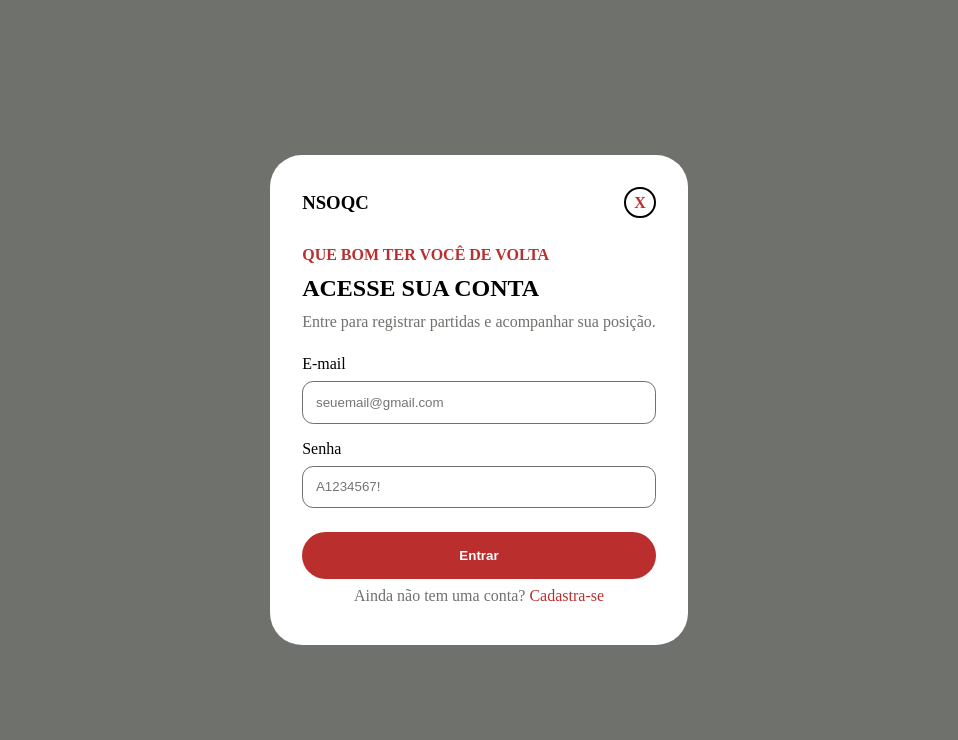
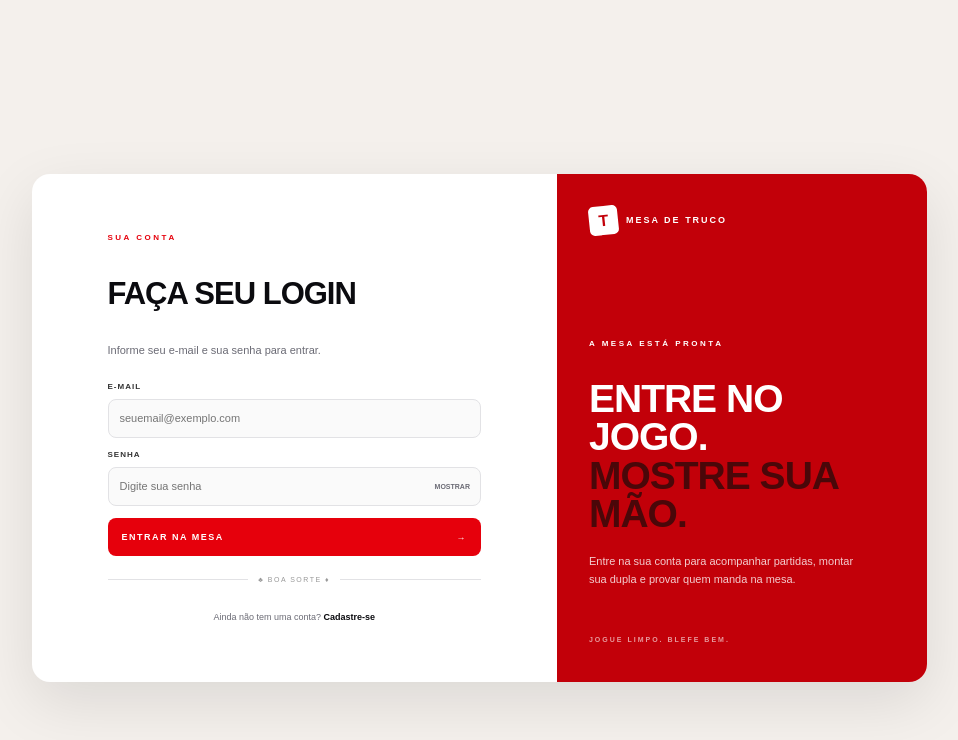
Before and after one commit to IsaBacco/Projeto_truco, a plain HTML site: page web-data-viz/public/login.html in a window 1280 px wide. Shown: the whole page, without its empty margins (161-1119 px from the left). Drawn offline with Linux system fonts and the light colour scheme.

Commit message:
Atualização cadastro e login

```diff
--- /dev/null
+++ b/web-data-viz/public/css/cadastro.css
@@ -0,0 +1,238 @@
+* {
+  margin: 0;
+  padding: 0;
+  box-sizing: border-box;
+}
+
+body {
+  font-family: 'Ubuntu', Arial, sans-serif;
+  background-color: #f4f0ec;
+  min-height: 100vh;
+  display: flex;
+  justify-content: center;
+  align-items: center;
+  padding: 20px;
+}
+
+/* ===== Cartão principal ===== */
+.container {
+  display: flex;
+  width: 100%;
+  max-width: 895px;
+  min-height: 497px;
+  background-color: #fff;
+  border-radius: 18px;
+  overflow: hidden;
+  box-shadow: 0 20px 60px rgba(0, 0, 0, 0.1);
+}
+
+/* ===== Lado esquerdo ===== */
+.lado-esquerdo {
+  width: 45%;
+  background-color: #c20009;
+  color: #fff;
+  padding: 32px;
+  display: flex;
+  flex-direction: column;
+  justify-content: space-between;
+  gap: 30px;
+}
+
+.logo {
+  display: flex;
+  align-items: center;
+  gap: 8px;
+}
+
+.logo-icone {
+  width: 29px;
+  height: 29px;
+  background-color: #fff;
+  color: #c20009;
+  border-radius: 5px;
+  font-weight: 700;
+  display: flex;
+  justify-content: center;
+  align-items: center;
+  transform: rotate(-6deg);
+}
+
+.logo-nome {
+  font-size: 9px;
+  font-weight: 700;
+  letter-spacing: 2px;
+  text-transform: uppercase;
+}
+
+.espaco-imagem {
+  width: 128px;
+  height: 56px;
+  margin-bottom: 18px;
+}
+
+.etiqueta {
+  font-size: 8px;
+  font-weight: 700;
+  letter-spacing: 2.5px;
+  text-transform: uppercase;
+  margin-bottom: 12px;
+}
+
+.lado-esquerdo h2 {
+  font-size: 39px;
+  line-height: 0.98;
+  letter-spacing: -1px;
+  text-transform: uppercase;
+  margin-bottom: 20px;
+}
+
+.lado-esquerdo h2 span {
+  color: #4a0709;
+}
+
+.descricao {
+  font-size: 11px;
+  line-height: 1.6;
+  max-width: 270px;
+  opacity: 0.8;
+}
+
+.rodape {
+  font-size: 7px;
+  font-weight: 700;
+  letter-spacing: 2px;
+  text-transform: uppercase;
+  opacity: 0.6;
+}
+
+/* ===== Lado direito ===== */
+.lado-direito {
+  width: 55%;
+  padding: 42px 76px;
+  display: flex;
+  flex-direction: column;
+  justify-content: center;
+}
+
+.etiqueta-vermelha {
+  color: #e6000c;
+  margin-bottom: 8px;
+}
+
+h1 {
+  font-size: 31px;
+  color: #0b0b0f;
+  letter-spacing: -1px;
+  text-transform: uppercase;
+}
+
+.subtitulo {
+  font-size: 11px;
+  color: #6b6b75;
+  margin: 6px 0 26px;
+}
+
+/* ===== Formulário ===== */
+label {
+  display: block;
+  font-size: 8px;
+  font-weight: 700;
+  letter-spacing: 1px;
+  text-transform: uppercase;
+  color: #333;
+  margin-bottom: 8px;
+}
+
+.campo {
+  display: flex;
+  align-items: center;
+  height: 37px;
+  background-color: #fafafa;
+  border: 1px solid #e2e2e5;
+  border-radius: 8px;
+  margin-bottom: 12px;
+}
+
+.campo:focus-within {
+  border-color: #e6000c;
+}
+
+.campo input {
+  flex: 1;
+  min-width: 0;
+  height: 100%;
+  padding: 0 11px;
+  border: none;
+  outline: none;
+  background: transparent;
+  font-family: inherit;
+  font-size: 11px;
+}
+
+.mostrar {
+  border: none;
+  background: transparent;
+  padding: 0 10px;
+  font-family: inherit;
+  font-size: 7px;
+  font-weight: 700;
+  text-transform: uppercase;
+  color: #6b6b75;
+  cursor: pointer;
+}
+
+.botao-entrar {
+  width: 100%;
+  height: 38px;
+  padding: 0 14px;
+  margin-top: 2px;
+  display: flex;
+  justify-content: space-between;
+  align-items: center;
+  background-color: #e6000c;
+  color: #fff;
+  border: none;
+  border-radius: 8px;
+  font-family: inherit;
+  font-size: 9px;
+  font-weight: 700;
+  letter-spacing: 1.5px;
+  text-transform: uppercase;
+  cursor: pointer;
+}
+
+.botao-entrar:hover {
+  background-color: #c20009;
+}
+
+/* ===== Divisor e link de login ===== */
+.divisor {
+  display: flex;
+  align-items: center;
+  gap: 10px;
+  margin: 20px 0;
+  font-size: 7px;
+  letter-spacing: 1.5px;
+  text-transform: uppercase;
+  color: #999;
+}
+
+.divisor::before,
+.divisor::after {
+  content: "";
+  flex: 1;
+  height: 1px;
+  background-color: #e2e2e5;
+}
+
+.login {
+  text-align: center;
+  font-size: 9px;
+  color: #6b6b75;
+}
+
+.login a {
+  color: #0b0b0f;
+  font-weight: 700;
+  text-decoration: none;
+}
--- a/web-data-viz/public/css/login.css
+++ b/web-data-viz/public/css/login.css
@@ -13,107 +13,241 @@
     --cor_subTitulo: #6e716c;
 }
 
-*{
+** {
   margin: 0;
   padding: 0;
-    text-decoration: none;
-    border: none;
-
+  box-sizing: border-box;
 }
 
-body{
-
-    background-color: #6e716c;
-    display: grid;
+body {
+  font-family: 'Ubuntu', Arial, sans-serif;
+  background-color: #f4f0ec;
+  min-height: 100vh;
+  display: flex;
+  justify-content: center;
   align-items: center;
-    justify-content: center;
-    min-height: 100vh;
-
+  padding: 20px;
 }
 
-#login_titulo{
+/* ===== Cartão principal ===== */
+.container {
+  display: flex;
+  width: 100%;
+  max-width: 895px;
+  min-height: 497px;
+  background-color: #fff;
+  border-radius: 18px;
+  overflow: hidden;
+  box-shadow: 0 20px 60px rgba(0, 0, 0, 0.1);
+}
+
+/* ===== Lado vermelho ===== */
+.lado-vermelho {
+  width: 45%;
+  background-color: #c20009;
+  color: #fff;
+  padding: 32px;
   display: flex;
   flex-direction: column;
-    gap: 0.7pc;
+  justify-content: space-between;
+  gap: 30px;
 }
-#voltar{
+
+.logo {
   display: flex;
   align-items: center;
-    justify-content: space-between;
-    margin-bottom: 1pc;
-}
-#x_voltar{
-    font-weight: bold;
-    border: 2px solid #000000;
-    border-radius: 2pc;
-    padding: 0.3pc 0.5pc;
-    color: var(--vermelho);
+  gap: 8px;
 }
 
+.logo-icone {
+  width: 29px;
+  height: 29px;
+  background-color: #fff;
+  color: #c20009;
+  border-radius: 5px;
+  font-weight: 700;
+  display: flex;
+  justify-content: center;
+  align-items: center;
+  transform: rotate(-6deg);
+}
 
-#login{
-    background-color: white;
-    border-radius: 2pc;
-    max-height: 80vh;
+.logo-nome {
+  font-size: 9px;
+  font-weight: 700;
+  letter-spacing: 2px;
+  text-transform: uppercase;
+}
+
+.espaco-imagem {
+  width: 128px;
+  height: 56px;
+  margin-bottom: 18px;
+}
+
+.etiqueta {
+  font-size: 8px;
+  font-weight: 700;
+  letter-spacing: 2.5px;
+  text-transform: uppercase;
+  margin-bottom: 12px;
+}
+
+.lado-vermelho h2 {
+  font-size: 39px;
+  line-height: 0.98;
+  letter-spacing: -1px;
+  text-transform: uppercase;
+  margin-bottom: 20px;
+}
+
+.lado-vermelho h2 span {
+  color: #4a0709;
+}
+
+.descricao {
+  font-size: 11px;
+  line-height: 1.6;
+  max-width: 270px;
+  opacity: 0.8;
+}
+
+.rodape {
+  font-size: 7px;
+  font-weight: 700;
+  letter-spacing: 2px;
+  text-transform: uppercase;
+  opacity: 0.6;
+}
+
+/* ===== Lado do formulário ===== */
+.lado-formulario {
+  width: 55%;
+  padding: 42px 76px;
   display: flex;
   flex-direction: column;
-    padding: 2pc ;
-
-
+  justify-content: center;
 }
 
-.texto_vermelho{
-    color: var(--vermelho);
-    font-weight: bold;
-}
-.subtexto{
-    color: var(--cor_subTitulo);
-    margin-bottom: 1pc;
+.etiqueta-vermelha {
+  color: #e6000c;
+  margin-bottom: 8px;
 }
 
-
-.campo{
-    border: 1px solid var(--cor_subTitulo);
-    padding: 0.8pc;
-    border-radius: 0.7pc;
-
+h1 {
+  font-size: 31px;
+  color: #0b0b0f;
+  letter-spacing: -1px;
+  text-transform: uppercase;
 }
 
-.inp_campos{
-    margin: 0.5pc 0;
-    display: flex;
-    flex-direction: column;
-
+.subtitulo {
+  font-size: 11px;
+  color: #6b6b75;
+  margin: 6px 0 26px;
 }
 
-.inp_campos label{
-    margin-bottom: 0.5pc;
+/* ===== Formulário ===== */
+label {
+  display: block;
+  font-size: 8px;
+  font-weight: 700;
+  letter-spacing: 1px;
+  text-transform: uppercase;
+  color: #333;
+  margin-bottom: 8px;
 }
 
-#bt_entrar{
-    color: white;
-    font-weight: bold;
-    background-color: var(--vermelho);
-    padding: 1pc;
-    border-radius: 2pc;
-    margin-top: 1pc;
+.campo {
+  display: flex;
+  align-items: center;
+  height: 37px;
+  background-color: #fafafa;
+  border: 1px solid #e2e2e5;
+  border-radius: 8px;
+  margin-bottom: 12px;
 }
 
-#rodape{
-    display: flex;
-    justify-content: center;
-    margin: 0.5pc;
-
+.campo:focus-within {
+  border-color: #e6000c;
 }
 
-#rodape a {
-    color: var(--vermelho);
+.campo input {
+  flex: 1;
+  min-width: 0;
+  height: 100%;
+  padding: 0 11px;
+  border: none;
+  outline: none;
+  background: transparent;
+  font-family: inherit;
+  font-size: 11px;
 }
 
-#rodape p{
-    color: var(--cor_subTitulo);
+.mostrar {
+  border: none;
+  background: transparent;
+  padding: 0 10px;
+  font-family: inherit;
+  font-size: 7px;
+  font-weight: 700;
+  text-transform: uppercase;
+  color: #6b6b75;
+  cursor: pointer;
 }
 
-#link ::selection{
-    border: 2pc solid black;
+.botao-entrar {
+  width: 100%;
+  height: 38px;
+  padding: 0 14px;
+  margin-top: 2px;
+  display: flex;
+  justify-content: space-between;
+  align-items: center;
+  background-color: #e6000c;
+  color: #fff;
+  border: none;
+  border-radius: 8px;
+  font-family: inherit;
+  font-size: 9px;
+  font-weight: 700;
+  letter-spacing: 1.5px;
+  text-transform: uppercase;
+  cursor: pointer;
 }
+
+.botao-entrar:hover {
+  background-color: #c20009;
+}
+
+/* ===== Divisor e link de login ===== */
+.divisor {
+  display: flex;
+  align-items: center;
+  gap: 10px;
+  margin: 20px 0;
+  font-size: 7px;
+  letter-spacing: 1.5px;
+  text-transform: uppercase;
+  color: #999;
+}
+
+.divisor::before,
+.divisor::after {
+  content: "";
+  flex: 1;
+  height: 1px;
+  background-color: #e2e2e5;
+}
+
+.login {
+  text-align: center;
+  font-size: 9px;
+  color: #6b6b75;
+}
+
+.login a {
+  color: #0b0b0f;
+  font-weight: 700;
+  text-decoration: none;
+}
--- a/web-data-viz/public/login.html
+++ b/web-data-viz/public/login.html
@@ -8,47 +8,61 @@
 </head>
 <body>
 
-    <section id="login">
-        <div id="login_titulo">
+  <main class="container">
 
-            <div id="voltar">
 
-                <h3>NSOQC</h3>
-                <a id="x_voltar" href="./index.html">X</a>
-            </div>
+    <section class="lado-formulario">
+      <p class="etiqueta etiqueta-vermelha">Sua conta</p>
+      <h1>Faça seu login</h1>
+      <p class="subtitulo">Informe seu e-mail e sua senha para entrar.</p>
 
-            <p class="texto_vermelho">QUE BOM TER VOCÊ DE VOLTA</p>
-            <h2>ACESSE SUA CONTA</h2>
-            <p class="subtexto">Entre para registrar partidas e acompanhar sua posição.</p>
-
+      <form method="post">
+        <label for="email">E-mail</label>
+        <div class="campo">
+          <input type="email" id="email" name="email" placeholder="seuemail@exemplo.com" required>
         </div>
 
-        <div class="inp_campos">
-
-            <label for="inp_email">E-mail</label>
-            <input type="text" id="inp_email" class="campo" placeholder="seuemail@gmail.com">
-            <span></span>
+        <label for="senha">Senha</label>
+        <div class="campo">
+          <input type="password" id="senha" name="senha" placeholder="Digite sua senha" required>
+          <button type="button" class="mostrar">Mostrar</button>
         </div>
 
-        <div class="inp_campos">
+        <button type="submit" class="botao-entrar">
+          <span>Entrar na mesa</span>
+          <span>→</span>
+        </button>
+      </form>
 
-            <label for="inp_senha">Senha</label>
-            <input  type="text" id="inp_senha" class="campo" placeholder="A1234567!">
-            <span></span>
+      <div class="divisor">♣ Boa sorte ♦</div>
 
-        </div>
-
-        <!-- Mensagem de erro/sucesso devolvida pela API -->
-        <p id="msg_erro" style="display:none; color:#bb2e2e; font-weight:bold; margin-top:0.8pc; font-size:0.9pc;"></p>
-
-        <button id="bt_entrar">Entrar</button>
-
-        <div id="rodape">
-            <p>Ainda não tem uma conta?  <a href="./cadastro.html">Cadastra-se</a> </p>
-        </div>
-
+      <p class="login">Ainda não tem uma conta? <a href="index.html">Cadastre-se</a></p>
     </section>
 
+
+    <section class="lado-vermelho">
+      <div class="logo">
+        <span class="logo-icone">T</span>
+        <span class="logo-nome">Mesa de Truco</span>
+      </div>
+
+      <div class="chamada">
+
+        <div class="espaco-imagem"></div>
+
+        <p class="etiqueta">A mesa está pronta</p>
+        <h2>Entre no<br>jogo.<br><span>Mostre sua<br>mão.</span></h2>
+        <p class="descricao">Entre na sua conta para acompanhar partidas, montar sua dupla e provar quem manda na mesa.</p>
+      </div>
+
+      <p class="rodape">Jogue limpo. Blefe bem.</p>
+    </section>
+
+  </main>
+
+
+</body>
+</html>
     <script>
         // Mostra ou esconde a mensagem de retorno da API
         function mostrarMensagem(texto, cor) {
@@ -129,6 +143,3 @@
             if (evento.key === "Enter") entrar();
         });
     </script>
-
-</body>
-</html>
```
Also changed, not shown: web-data-viz/public/cadastro.html (+56 -35 lines), web-data-viz/public/css/style.css (+0 -8 lines), web-data-viz/public/index.html (+1 -1 lines), web-data-viz/public/assets/Gemini_Generated_Image_74cmf674cmf674cm 1.png (added). Lines whose indentation alone changed are shown as unchanged.
